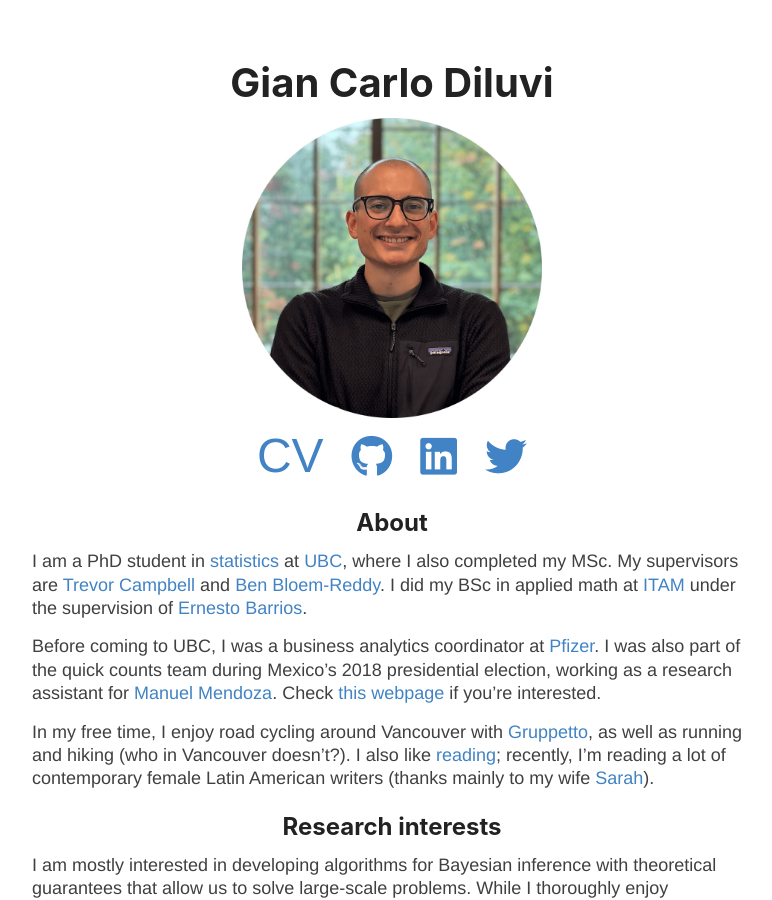
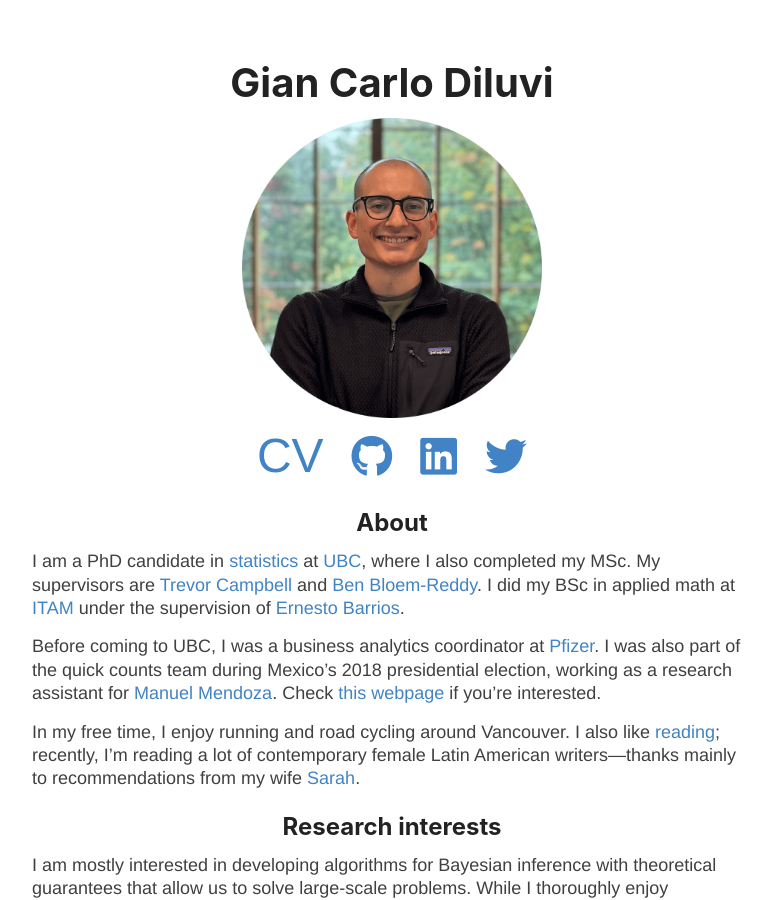
Before and after one commit to giankdiluvi/giankdiluvi.github.io, a Jekyll site: the page built from index.md, in a window 1280 px wide and 900 px high. Shown: the whole window, without its empty margins (248-1020 px from the left). Built offline with Jekyll 4.4.1, drawn with Linux system fonts in a browser that asks for light colours; nearby versions of some CDN libraries; our own code applies the rules of GitHub Pages for plain Markdown files.

Commit message:
update about

```diff
--- a/index.md
+++ b/index.md
@@ -5,7 +5,7 @@ layout: default
 ## About
 
 
-I am a PhD student in [statistics](https://www.stat.ubc.ca/)
+I am a PhD candidate in [statistics](https://www.stat.ubc.ca/)
 at [UBC](https://www.ubc.ca/), where I also completed my MSc.
 My supervisors are [Trevor Campbell](https://trevorcampbell.me/)
 and [Ben Bloem-Reddy](https://www.stat.ubc.ca/~benbr/).
@@ -20,14 +20,12 @@ working as a research assistant for
 [Manuel Mendoza](https://facultad.itam.mx/en/facultad/15063-manuel-mendoza-ramirez).
 Check [this webpage](./quickcounts) if you're interested.
 
-In my free time, I enjoy road cycling around Vancouver
-with [Gruppetto](https://www.strava.com/clubs/1144698),
-as well as running and hiking (who in Vancouver doesn't?).
+In my free time, I enjoy running and road cycling around Vancouver.
 I also like
 [reading](https://sparkly-brisket-945.notion.site/Books-53006a955d804feeb48304256f0021fb?pvs=4);
 recently, I'm reading a lot of
-contemporary female Latin American writers
-(thanks mainly to my wife [Sarah](https://sarahrevilla.github.io/)).
+contemporary female Latin American writers&mdash;thanks
+mainly to recommendations from my wife [Sarah](https://sarahrevilla.github.io/).
 
 
 ## Research interests
```
Also changed, not shown: 2 other files.
